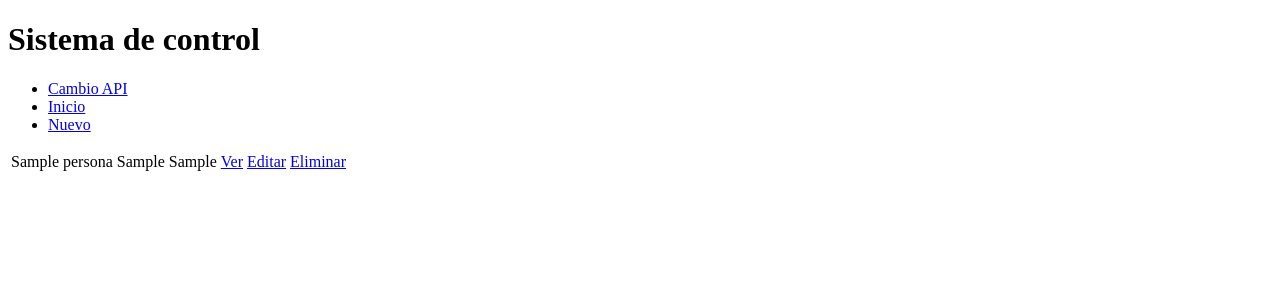
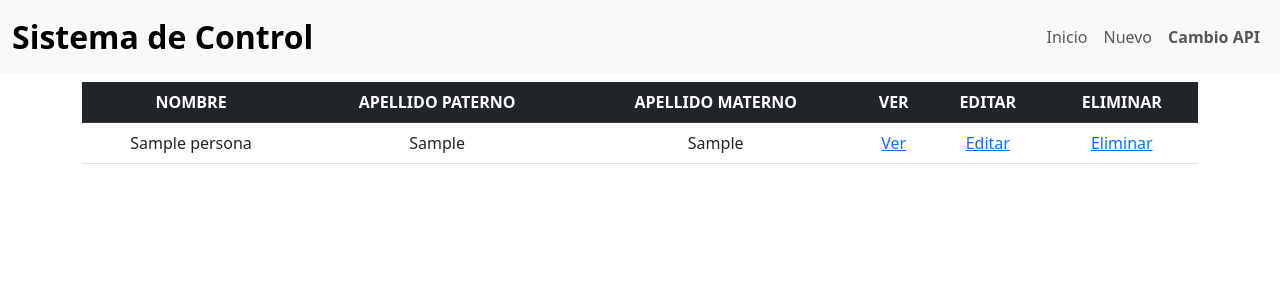
Before and after one commit to ReymundoB/Prueba_rest, a Django app: page /personal/ in a window 1280 px wide. Shown: the top 300 px of the page. Run offline with Django 4.2, Linux system fonts and the light colour scheme; tables that the repository leaves empty hold one stand-in row (values such as "Sample post"); parts of the project's set-up code (start-up, migrations or seed data) failed here and were passed over.

Commit message:
add- style.css

```diff
--- a/personal/urls.py
+++ b/personal/urls.py
@@ -8,4 +8,5 @@
     path('editar/<int:id>', views.editar, name='editar'),
     path('ver/<int:id>', views.ver, name='ver'),
     path('eliminar/<int:id>', views.eliminar, name='eliminar'),
+
 ]
--- a/templates/personal/base.html
+++ b/templates/personal/base.html
@@ -4,9 +4,12 @@
     <meta charset="UTF-8">
     <meta name="viewport" content="width=device-width, initial-scale=1.0">
     <title>Personal</title>
+    <link rel="stylesheet"  type="text/css"  href="https://cdn.jsdelivr.net/npm/bootstrap@5.3.0/dist/css/bootstrap.min.css">
+
+
 </head>
 <body>
-    <h1>Sistema de control</h1>
+
 
     {% include 'personal/partials/nav.html' %}
 
@@ -15,4 +18,6 @@
     {% endblock %}
 
 </body>
+<script src="https://cdn.jsdelivr.net/npm/@popperjs/core@2.11.8/dist/umd/popper.min.js" integrity="sha384-I7E8VVD/ismYTF4hNIPjVp/Zjvgyol6VFvRkX/vR+Vc4jQkC+hVqc2pM8ODewa9r" crossorigin="anonymous"></script>
+<script src="https://cdn.jsdelivr.net/npm/bootstrap@5.3.0/dist/js/bootstrap.min.js" integrity="sha384-fbbOQedDUMZZ5KreZpsbe1LCZPVmfTnH7ois6mU1QK+m14rQ1l2bGBq41eYeM/fS" crossorigin="anonymous"></script>
 </html>
--- a/templates/personal/index.html
+++ b/templates/personal/index.html
@@ -2,21 +2,38 @@
 
 {% block content %}
 
+   <div class="container  text-center mt-2">
+
+
+        <table class="table table-hover">
+
+
+                <tr class="table-dark">
+                    <th>NOMBRE</th>
+                    <th>APELLIDO PATERNO</th>
+                    <th>APELLIDO MATERNO</th>
+                    <th>VER</th>
+                    <th>EDITAR</th>
+                    <th>ELIMINAR</th>
+                </tr>
+
         {% for dato in datos %}
-        <table>
+
                 <tr>
                     <td>{{dato.Nombre}}</td>
                     <td>{{dato.Apellido_paterno}}</td>
                     <td>{{dato.Apellido_materno}}</td>
                     <td><a href="{% url 'ver' id=dato.id %}">Ver</a></td>
                     <td><a href="{% url 'editar' id=dato.id  %}">Editar</a></td>
-                <td><a href="{% url 'eliminar' id=dato.id %}">Eliminar</a></td>
+                    <td><a href="{% url 'eliminar' id=dato.id %}">Eliminar</i></a></td>
                 </tr>
-
-        </table>
 
 
          {% endfor %}
 
+        </table>
+
+    </div>
+
 
 {% endblock %}
--- a/templates/personal/partials/nav.html
+++ b/templates/personal/partials/nav.html
@@ -1,7 +1,25 @@
-<nav>
-    <ul>
-        <li><a href="/api/schema/swagger-ui/#/">Cambio API </a></li>
-        <li><a href="{% url 'index_personal' %}">Inicio</a></li>
-        <li><a href="{% url 'nuevo' %}">Nuevo</a></li>
-    </ul>
-</nav>
+
+<nav class="navbar navbar-expand-lg bg-body-tertiary" style="background-color: #e3f2fd;">
+    <div class="container-fluid">
+      <a class=" navbar-brand fs-2 fw-bold"  href="{% url 'index_personal' %}">Sistema de Control</a>
+      <button class="navbar-toggler" type="button" data-bs-toggle="collapse" data-bs-target="#navbarNav" aria-controls="navbarNav" aria-expanded="false" aria-label="Toggle navigation">
+        <span class="navbar-toggler-icon"></span>
+      </button>
+      <div class="d-flex" id="navbarNav">
+        <ul class="navbar-nav">
+
+          <li class="nav-item">
+            <a class="nav-link " aria-current="page" href="{% url 'index_personal' %}">Inicio</a>
+          </li>
+
+          <li class="nav-item">
+            <a class="nav-link " aria-current="page" href="{% url 'nuevo' %}">Nuevo</a>
+          </li>
+          <li class="nav-item">
+            <a class="nav-link fw-bold " aria-current="page" href="/api/schema/swagger-ui/#/">Cambio API</a>
+          </li>
+
+        </ul>
+      </div>
+    </div>
+  </nav>
```
Also changed, not shown: static/css/style.css (added, +18 -0 lines), templates/personal/agregar.html (+17 -7 lines). Lines whose indentation alone changed are shown as unchanged.
